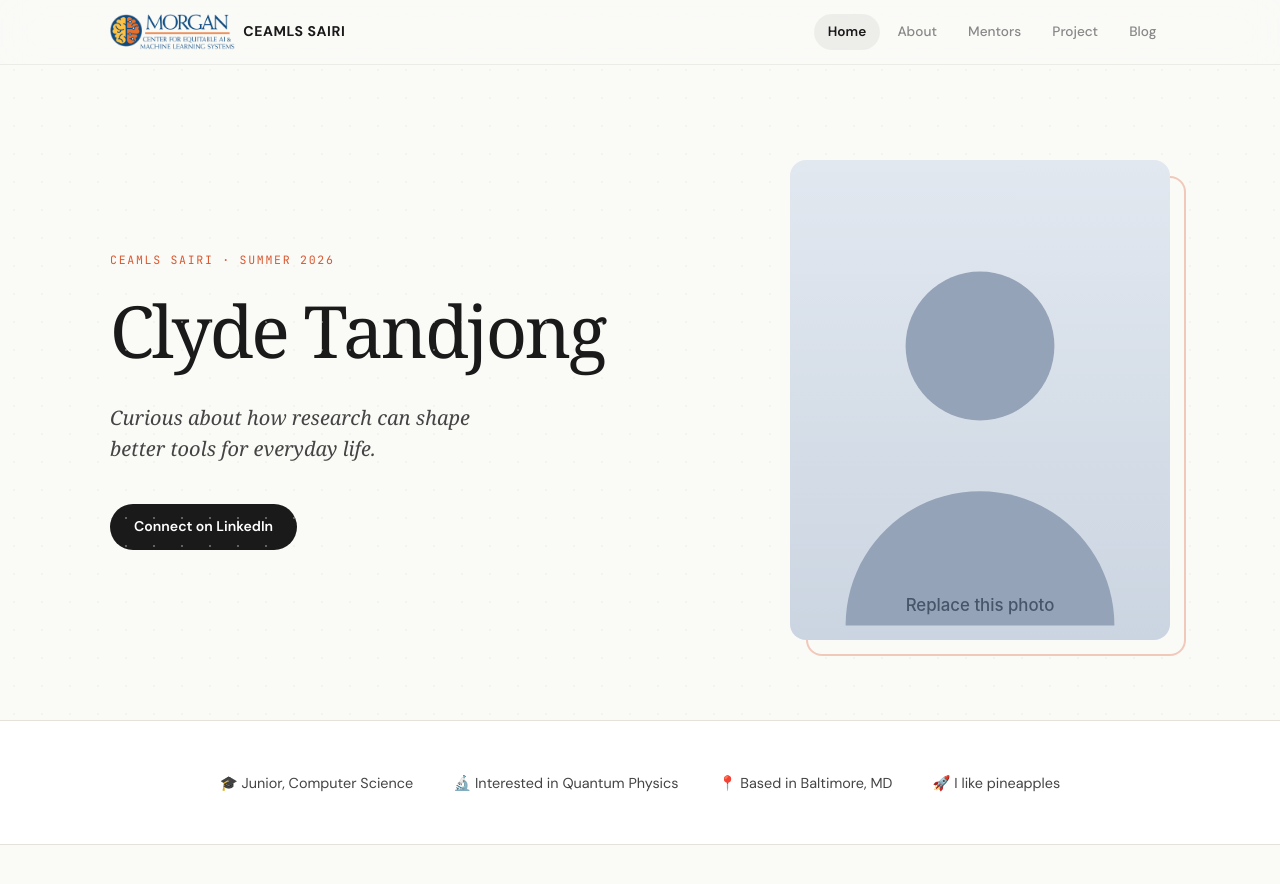
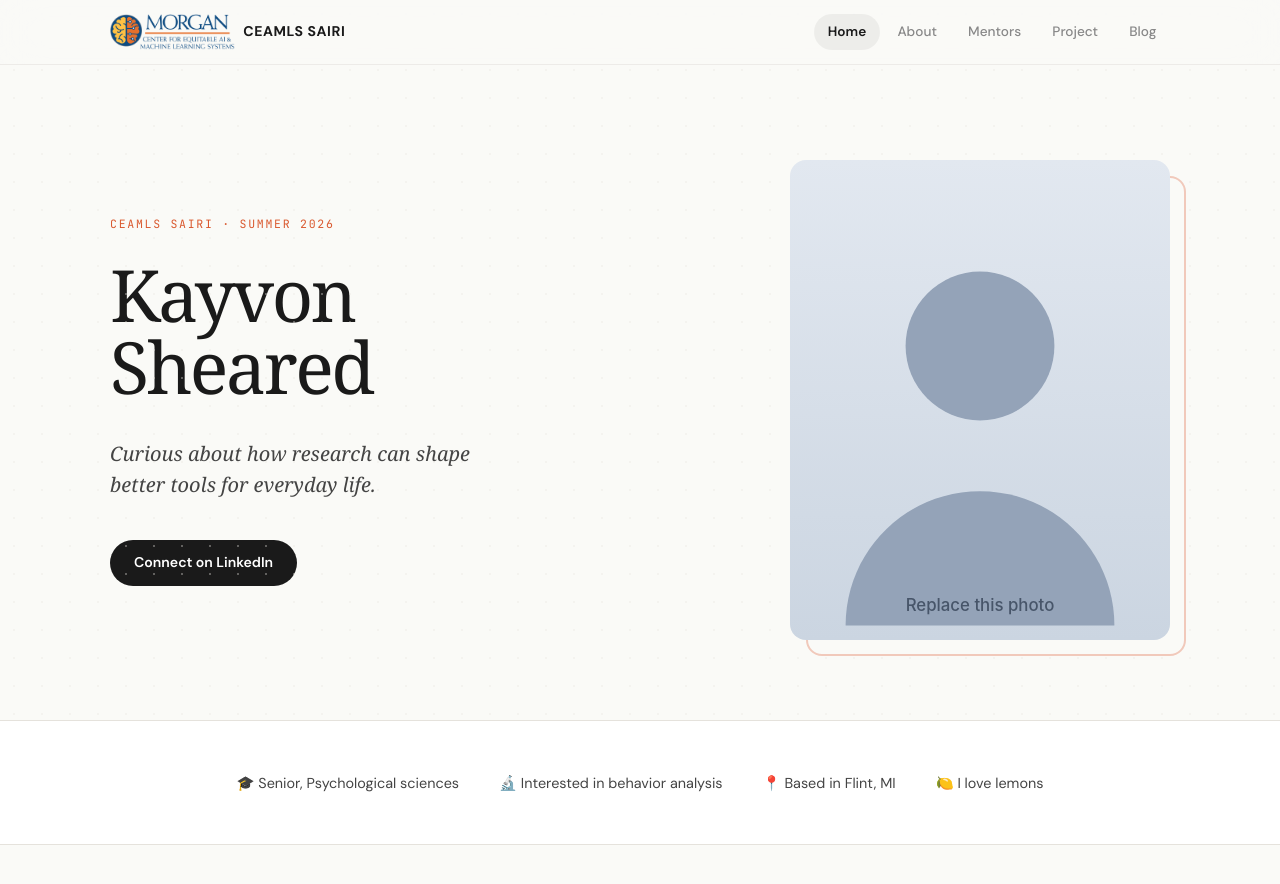
Before and after one commit to shearedk/shearedkceamls26.github.io, a Jekyll site: the page built from index.md, in a window 1280 px wide and 900 px high. Shown: the top 884 px of the window. Built offline with Jekyll 4.4.1, drawn with Linux system fonts in a browser that asks for light colours; some web fonts are replaced.

Commit message:
Update index.md

```diff
--- a/index.md
+++ b/index.md
@@ -1,18 +1,18 @@
 ---
 layout: home
 title: Home
-display_name: Clyde Tandjong                  # <- shown as the big display name on the hero
+display_name: Kayvon Sheared                 # <- shown as the big display name on the hero
 description: My CEAMLS SAIRI Summer Research Site
 
 motto: "Curious about how research can shape better tools for everyday life."
 
 quick_facts:
-  - "🎓 Junior, Computer Science"
-  - "🔬 Interested in Quantum Physics"
-  - "📍 Based in Baltimore, MD"
-  - "🚀 I like pineapples"
+  - "🎓 Senior, Psychological sciences"
+  - "🔬 Interested in behavior analysis"
+  - "📍 Based in Flint, MI"
+  - "🍋 I love lemons"
 
-linkedin: https://www.linkedin.com/in/example
+linkedin: https://www.linkedin.com/in/kayvon-sheared
 image: /assets/images/profile.svg
 
 # A "Currently" block — three short status lines for the home page.
```
